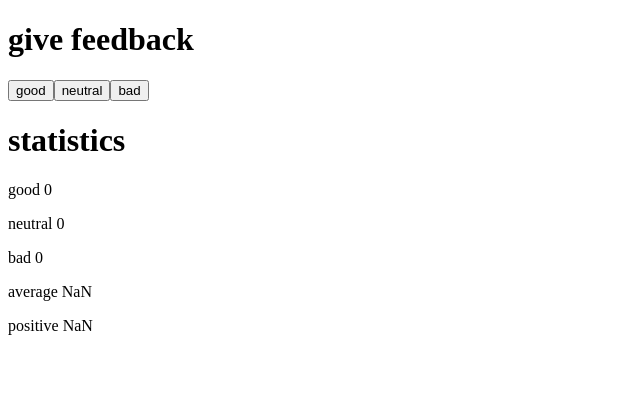
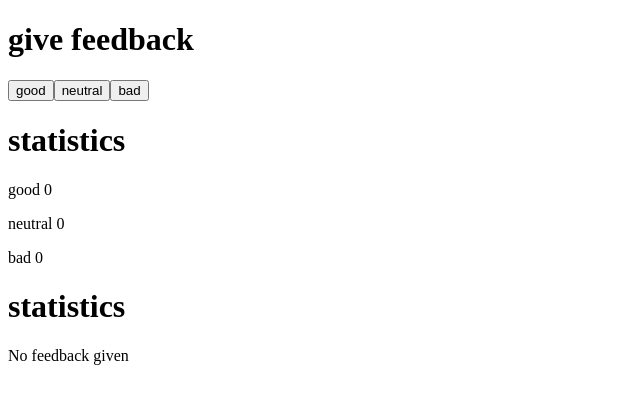
Before and after one commit to RobinKing/fullstack-exercises, a React (Create React App) app in the folder part1/unicafe/: page / in a window 1280 px wide. Shown: the top 404 px of the page, without its empty margins (0-640 px from the left). Built offline with nearby package versions, Linux system fonts and the light colour scheme.

Commit message:
<new 1.9> After step 4.

```diff
--- a/part1/unicafe/src/App.js
+++ b/part1/unicafe/src/App.js
@@ -4,8 +4,17 @@ const Statistics = (props) => {
   const good = props.good
   const neutral = props.neutral
   const bad = props.bad
+  if (0 === good + neutral + bad) {
+    return(
+      <>
+      <h1>statistics</h1>
+      <p>No feedback given</p>
+      </>
+    )
+  }
   return(
     <>
+    <h1>statistics</h1>
     <p>average {(good - bad) / (good + neutral + bad)}</p>
     <p>positive {good / (good + neutral + bad)}</p>
     </>
```
